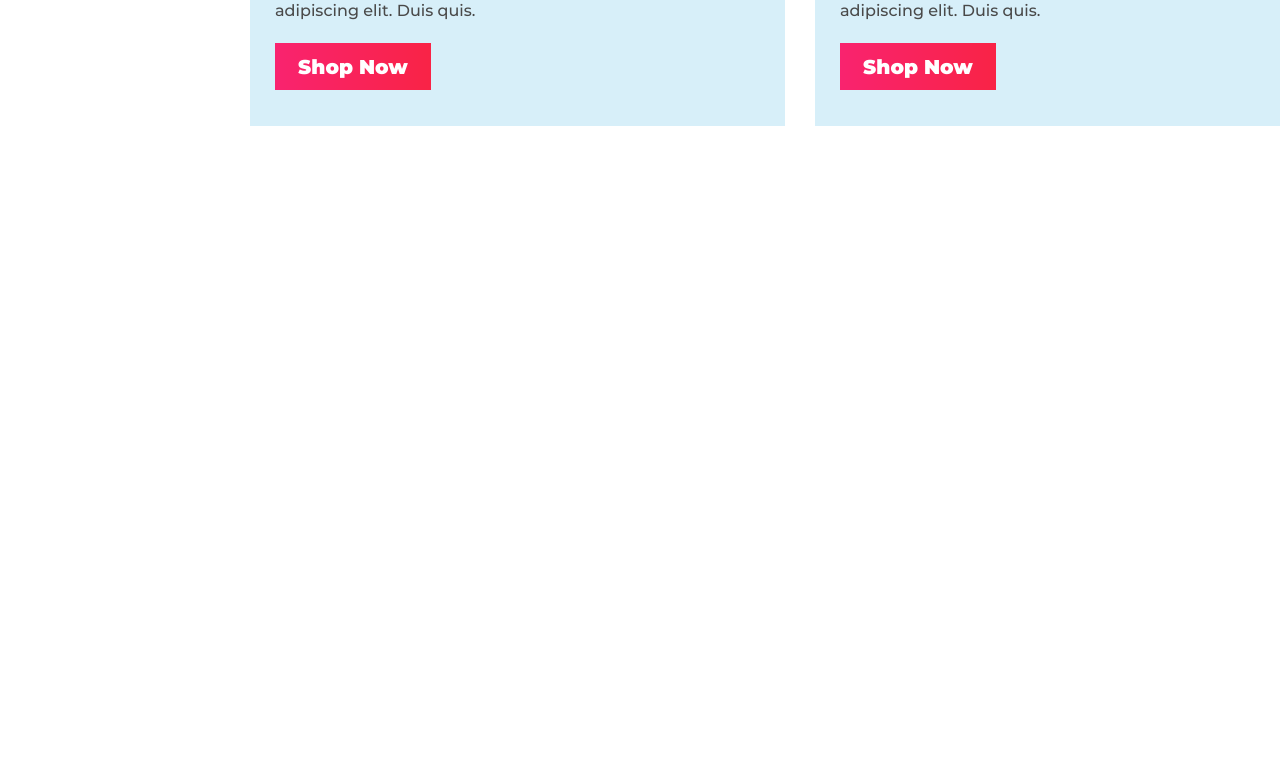
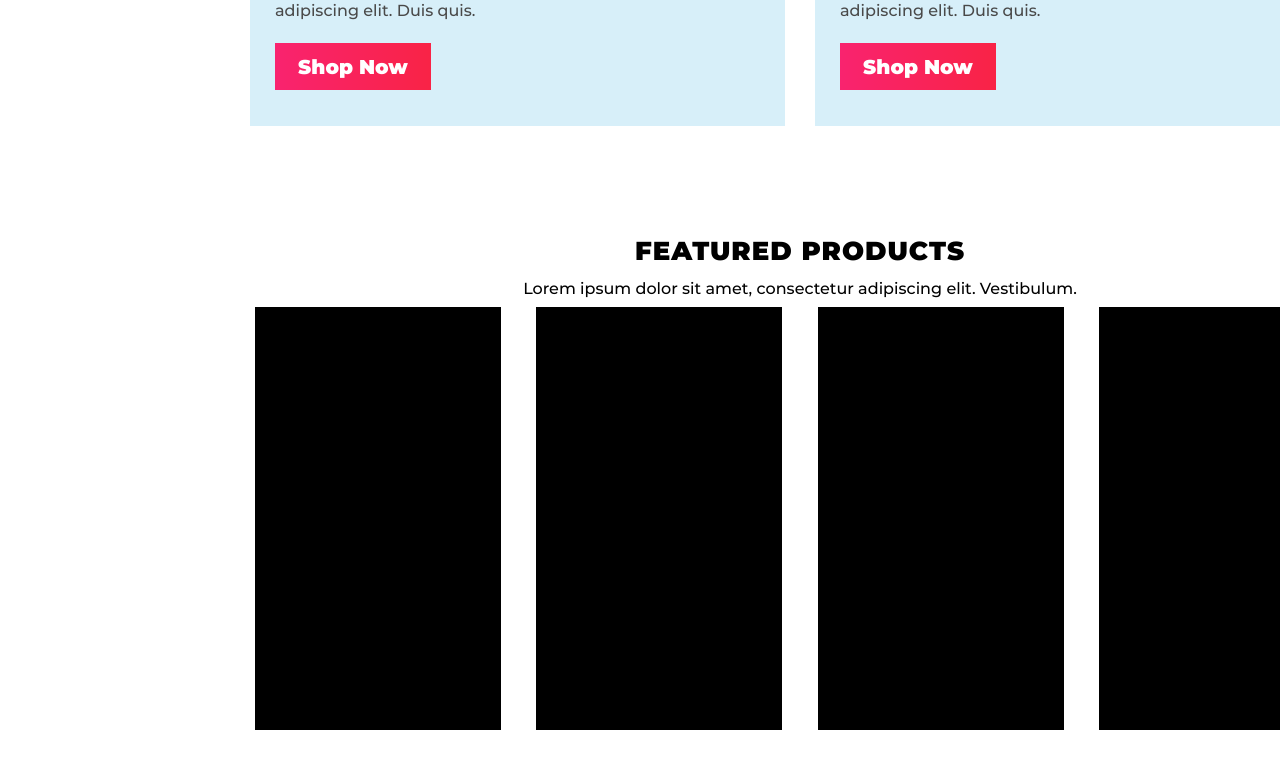
Before and after one commit to JLBrigham/wiro-agency, a website: page index.html in a window 1280 px wide. Shown: the part 1451-2220 px from the top of the page. Drawn offline with Linux system fonts and the light colour scheme.

Commit message:
Positioned product divs using flexbox

```diff
--- a/index.html
+++ b/index.html
@@ -60,5 +60,18 @@
 
 
       </div>
+      <div class="featured-products-heading-container">
+          <h2 class="featured-products-heading">FEATURED PRODUCTS</h2>
+          <p class="featured-products-heading-text">Lorem ipsum dolor sit amet, consectetur adipiscing elit. Vestibulum.</p>
+        </div>
+        <div class="featured-products">
+            <div class="product"></div>
+            <div class="product"></div>
+            <div class="product"></div>
+            <div class="product"></div>
+
+
+        </div>
   </div>
+
 </body>
--- a/public/index.css
+++ b/public/index.css
@@ -221,3 +221,41 @@ p {
 .shop-now-button.second {
   margin-left: 25px;
 }
+
+.featured-products-heading-container {
+  width: 1160px;
+  position: absolute;
+  top: 1686px;
+}
+
+.featured-products-heading {
+  font-size: 26px;
+  color: #000000;
+  font-weight: 900;
+  font-family: "Montserrat";
+  text-align: center;
+  letter-spacing: 1px;
+}
+
+.featured-products-heading-text {
+  font-size: 16px;
+  color: #000000;
+  font-weight: 500;
+  font-family: "Montserrat";
+  text-align: center;
+  padding-bottom: 10px;
+}
+
+.featured-products {
+  position: absolute;
+  width: 1160px;
+  top: 1758px;
+  display: flex;
+  justify-content: space-evenly;
+}
+
+.product {
+  width: 246px;
+  height: 423px;
+  background-color: black;
+}
```
